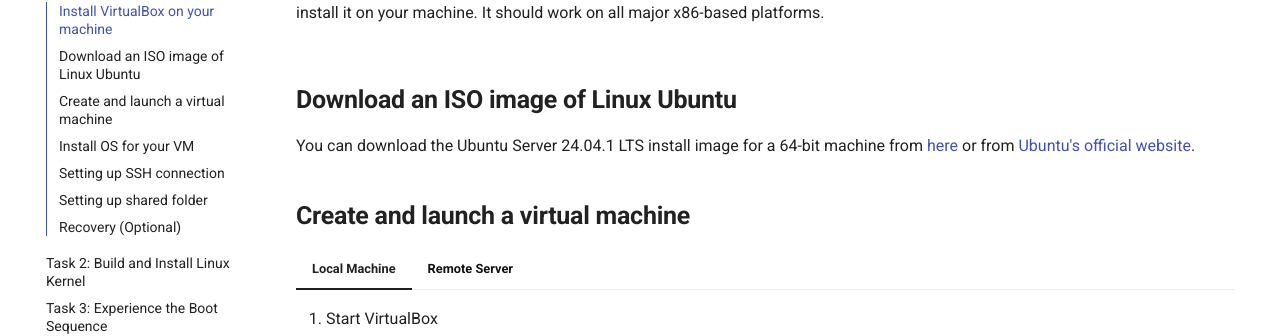
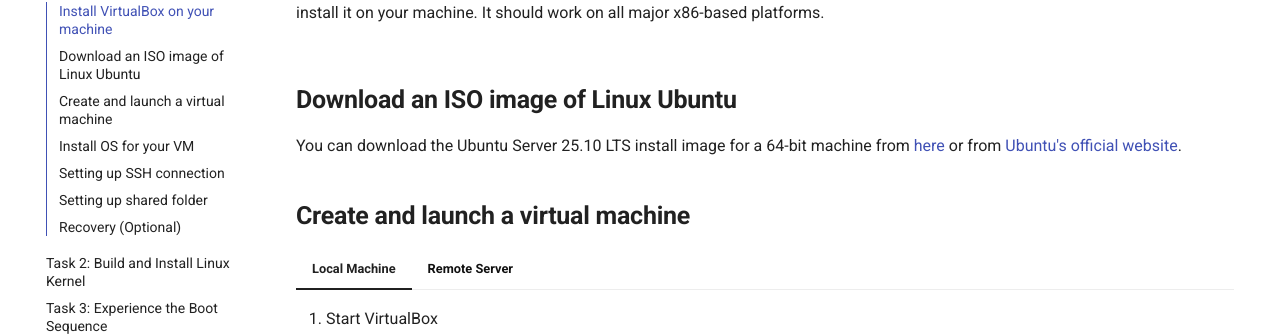
Before and after one commit to nus-cs5250/26s, an MkDocs documentation site: the page built from docs/asg1/task-vm.md, in a window 1280 px wide and 900 px high, scrolled down 724 px. Shown: the part 124-460 px from the top of the window. Built offline with MkDocs 1.6.1 and Material for MkDocs 9.7.7, drawn with Linux system fonts in a browser that asks for light colours; comment, search, counter and statistics services are not loaded.

```diff
--- a/docs/asg1/task-vm.md
+++ b/docs/asg1/task-vm.md
@@ -48,7 +48,7 @@
 
 ## Download an ISO image of Linux Ubuntu
 
-You can download the Ubuntu Server 24.04.1 LTS install image for a 64-bit machine from [here](https://download.nus.edu.sg/mirror/ubuntu-releases/24.04/ubuntu-24.04.1-live-server-amd64.iso) or from [Ubuntu's official website](https://ubuntu.com/download/server).
+You can download the Ubuntu Server 25.10 LTS install image for a 64-bit machine from [here](https://download.nus.edu.sg/mirror/ubuntu-releases/24.04/ubuntu-24.04.1-live-server-amd64.iso) or from [Ubuntu's official website](https://ubuntu.com/download/server).
 
 ## Create and launch a virtual machine
 
```
